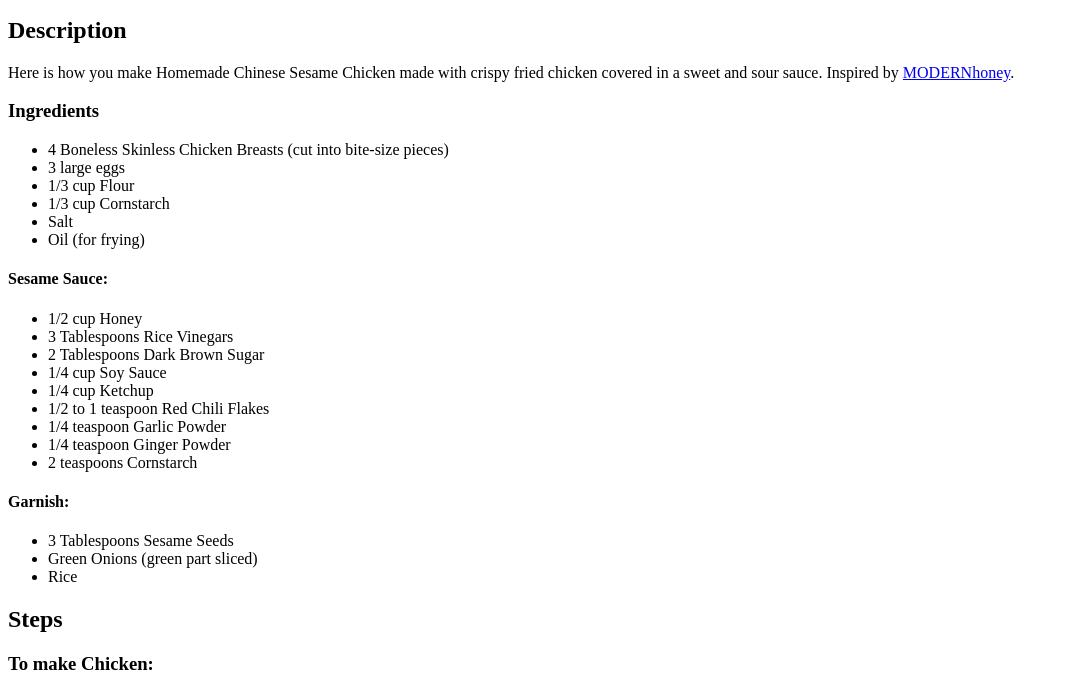
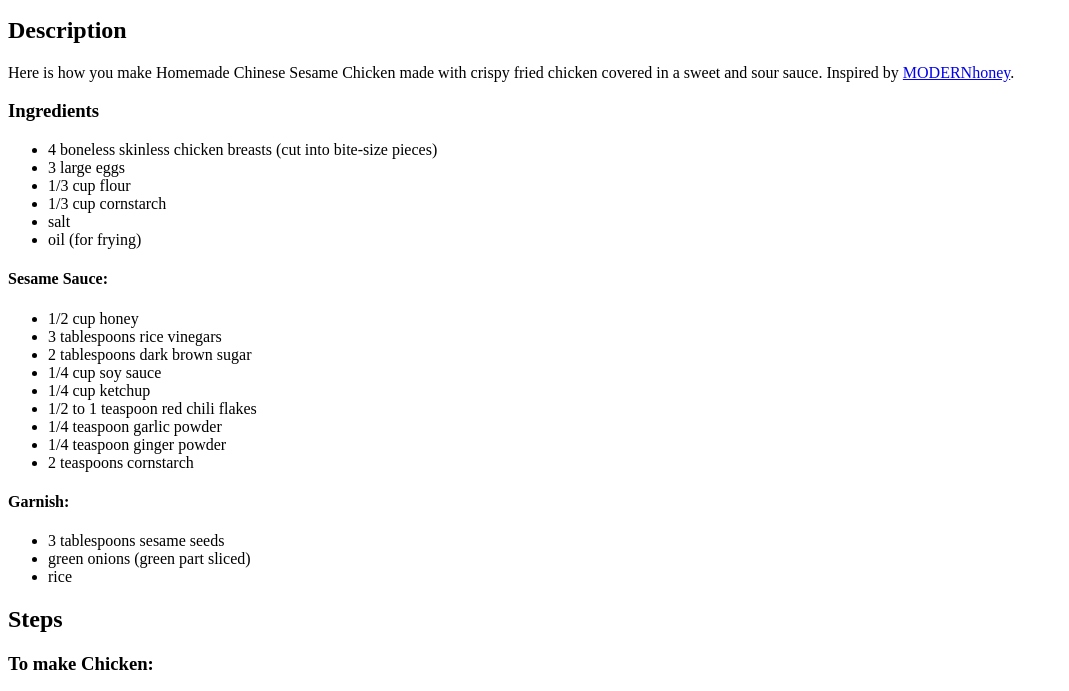
Before and after one commit to jeremyahh/odin-recipes, a plain HTML site: page recipes/sesamechicken.html in a window 1280 px wide. Shown: the part 101-792 px from the top of the page, without its empty margins (0-1069 px from the left). Drawn offline with Linux system fonts and the light colour scheme.

Commit message:
Remove caps on sesamechicken ingredients to match other recipes style

```diff
--- a/recipes/sesamechicken.html
+++ b/recipes/sesamechicken.html
@@ -14,30 +14,30 @@
 
         <h3>Ingredients</h3>
         <ul>
-            <li>4 Boneless Skinless Chicken Breasts (cut into bite-size pieces)</li>
+            <li>4 boneless skinless chicken breasts (cut into bite-size pieces)</li>
             <li>3 large eggs</li>
-            <li>1/3 cup Flour</li>
-            <li>1/3 cup Cornstarch</li>
-            <li>Salt</li>
-            <li>Oil (for frying)</li>
+            <li>1/3 cup flour</li>
+            <li>1/3 cup cornstarch</li>
+            <li>salt</li>
+            <li>oil (for frying)</li>
         </ul>
             <h4><strong>Sesame Sauce:</strong></h4>
                 <ul>
-                    <li>1/2 cup Honey</li>
-                    <li>3 Tablespoons Rice Vinegars</li>
-                    <li>2 Tablespoons Dark Brown Sugar</li>
-                    <li>1/4 cup Soy Sauce</li>
-                    <li>1/4 cup Ketchup</li>
-                    <li>1/2 to 1 teaspoon Red Chili Flakes</li>
-                    <li>1/4 teaspoon Garlic Powder</li>
-                    <li>1/4 teaspoon Ginger Powder</li>
-                    <li>2 teaspoons Cornstarch</li>
+                    <li>1/2 cup honey</li>
+                    <li>3 tablespoons rice vinegars</li>
+                    <li>2 tablespoons dark brown sugar</li>
+                    <li>1/4 cup soy sauce</li>
+                    <li>1/4 cup ketchup</li>
+                    <li>1/2 to 1 teaspoon red chili flakes</li>
+                    <li>1/4 teaspoon garlic powder</li>
+                    <li>1/4 teaspoon ginger powder</li>
+                    <li>2 teaspoons cornstarch</li>
                 </ul>
             <h4><strong>Garnish:</strong></h4>
                 <ul>
-                    <li>3 Tablespoons Sesame Seeds</li>
-                    <li>Green Onions (green part sliced)</li>
-                    <li>Rice</li>
+                    <li>3 tablespoons sesame seeds</li>
+                    <li>green onions (green part sliced)</li>
+                    <li>rice</li>
                 </ul>
         <h2>Steps</h2>
             <h3><strong>To make Chicken:</strong></h3>
```
